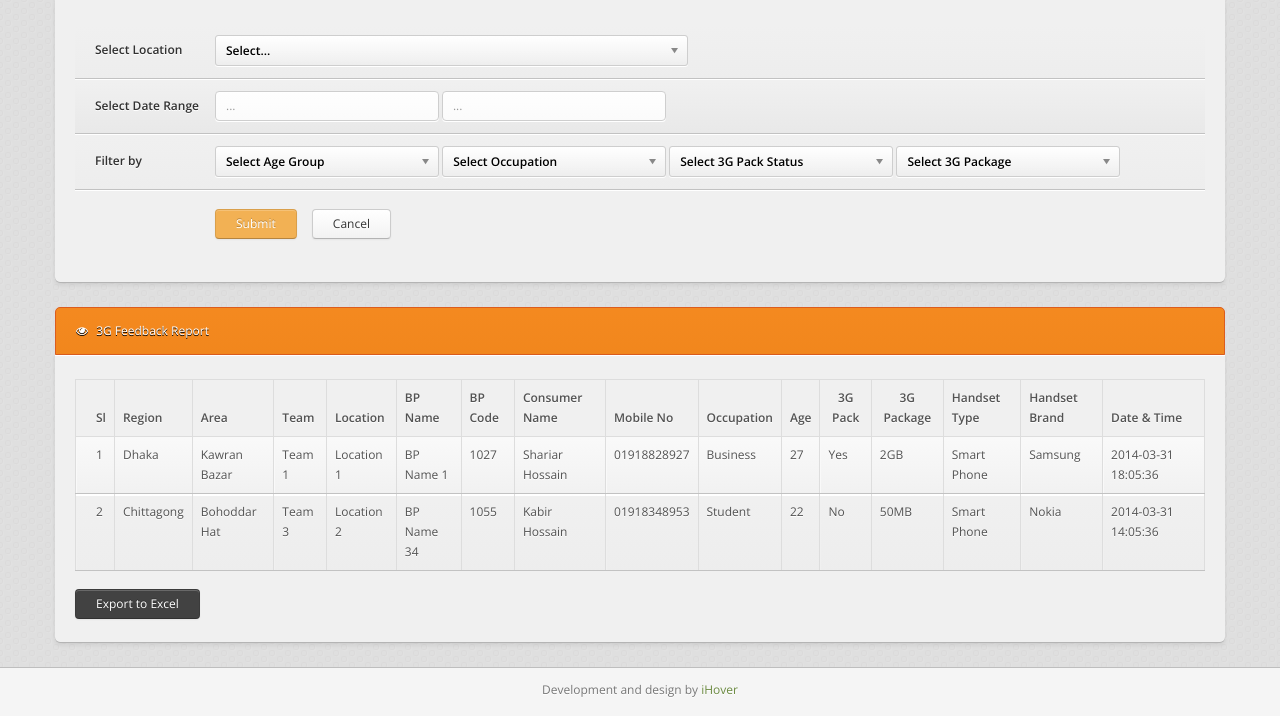
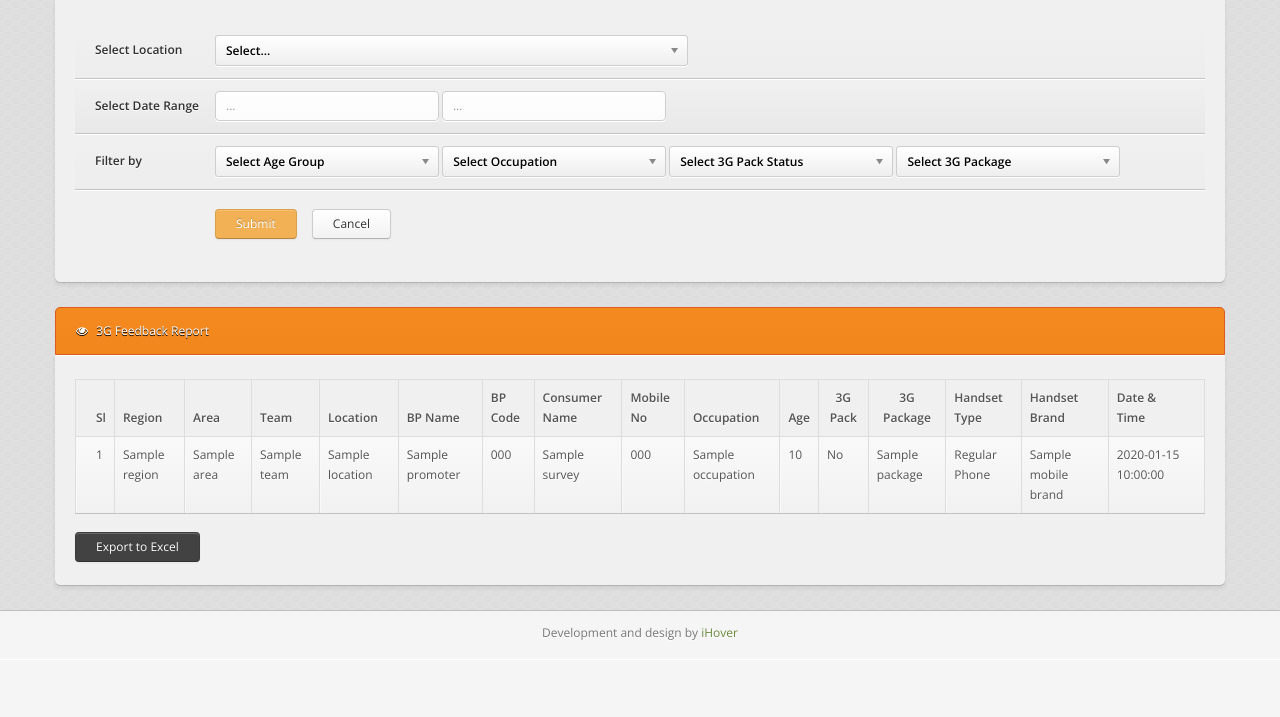
Before and after one commit to MushfiqurRahman/banglalink3g, a CakePHP app: the page made by app/View/Surveys/report.ctp in a window 1280 px wide. Shown: the part 451-1168 px from the top of the page. After the commit the page ends 1091 px from the top, so only its background shows below. Run offline with PHP 8.4 and a stand-in for CakePHP, Linux system fonts and the light colour scheme; the template is opened without the code that fills it: most values are stand-ins (such as "Sample title", 1, 10 or a date in 2020); data that the repository does not hold is empty; some libraries are stand-ins or nearby versions.

Commit message:
Export, Statistics, and filtering is yet to be done

```diff
--- a/app/Controller/SurveysController.php
+++ b/app/Controller/SurveysController.php
@@ -16,14 +16,14 @@ class SurveysController extends AppController {
 
         $this->paginate = array(
             //'fields' => array('id','outlet_id','date_time'),
-            //'contain' => $this->Survey->get_contain_array(),
+            'contain' => $this->Survey->get_contain_array(),
             //'conditions' => $this->Survey->set_conditions($this->request->query),
             'order' => array('Survey.created' => 'DESC'),
             'limit' => 20,
         );
         $Surveys = $this->paginate();
         //pr($Surveys);exit;
-        $this->set('surveys', $Surveys);
+        $this->set('Surveys', $Surveys);
         if( !empty($this->request->query)){
             $this->set('data',$this->request->query);
         }
--- a/app/View/Surveys/report.ctp
+++ b/app/View/Surveys/report.ctp
@@ -132,42 +132,37 @@
                                         </tr>
                                 </thead>
                                 <tbody class="table-bordered">
-                                        <tr class="odd gradeX">
-                                                <td>1</td>
-                                                <td>Dhaka</td>
-                                                <td>Kawran Bazar</td>
-                                                <td class="center">Team 1</td>
-                                                <td>Location 1</td>
-                                                <td>BP Name 1</td>
-                                                <td>1027</td>
-                                                <td>Shariar Hossain</td>
-                                                <td>01918828927</td>
-                                                <td>Business</td>
-                                                <td class="center">27</td>
-                                                <td class="center">Yes</td>
-                                                <td>2GB</td>
-                                                <td>Smart Phone</td>
-                                                <td>Samsung</td>
-                                                <td>2014-03-31 18:05:36</td>
+                                <?php
+                                    if(count($Surveys)>0){
+                                        $i = 1;
+                                        foreach ($Surveys as $survey){
+                                            ?>
+                                        <tr class="<?php echo $i%2==1? 'odd gradeX' : 'even gradeC';?>">
+                                            <td><?php echo $survey['Survey']['id'];?></td>
+                                            <td><?php echo $survey['Location']['Area']['Region']['title'];?></td>
+                                            <td><?php echo $survey['Location']['Area']['title'];?></td>
+                                            <td class="center"><?php echo $survey['Promoter']['Team']['name'];?></td>
+                                            <td><?php echo $survey['Location']['title'];?></td>
+                                            <td><?php echo $survey['Promoter']['name'];?></td>
+                                            <td><?php echo $survey['Promoter']['code'];?></td>
+                                            <td><?php echo $survey['Survey']['name'];?></td>
+                                            <td><?php echo $survey['Survey']['mobile'];?></td>
+                                            <td><?php echo $survey['Occupation']['title'];?></td>
+                                            <td class="center"><?php echo $survey['Survey']['age'];?></td>
+                                            <td class="center"><?php echo $survey['Survey']['is_3g']==true ? 'Yes': 'No';?></td>
+                                            <td><?php echo $survey['Package']['title'];?></td>
+                                            <td><?php echo $survey['Survey']['is_smart_phone']==true? 'Smart Phone': 'Regular Phone';?></td>
+                                            <td><?php echo $survey['MobileBrand']['title'];?></td>
+                                            <td><?php echo $survey['Survey']['created'];?></td>
                                         </tr>
-                                        <tr class="even gradeC">
-                                                <td>2</td>
-                                                <td>Chittagong</td>
-                                                <td>Bohoddar Hat</td>
-                                                <td class="center">Team 3</td>
-                                                <td>Location 2</td>
-                                                <td>BP Name 34</td>
-                                                <td>1055</td>
-                                                <td>Kabir Hossain</td>
-                                                <td>01918348953</td>
-                                                <td>Student</td>
-                                                <td class="center">22</td>
-                                                <td class="center">No</td>
-                                                <td>50MB</td>
-                                                <td>Smart Phone</td>
-                                                <td>Nokia</td>
-                                                <td>2014-03-31 14:05:36</td>
+                                <?php
+                                        }
+                                    }else {
+
+                                    }
+                                ?>
                                         </tr>
+
                                 </tbody>
                         </table>
                         </div>
```
Also changed, not shown: app/Model/Survey.php (+28 -0 lines).
